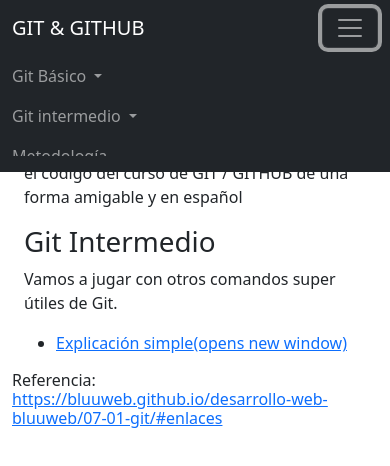
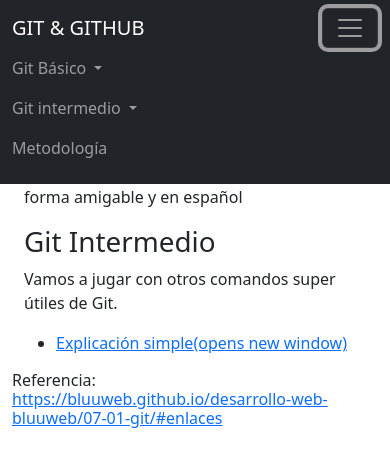
Before and after one commit to NelmerAyala/GitAndGithubFundamentalsMethodology, a plain HTML site: page index.html in a window 390 px wide. Both pictures are taken after a click on the button "Toggle navigation". Drawn offline with nearby package versions, Linux system fonts and the light colour scheme.

Commit message:
modificaciones de navbar

```diff
--- a/index.html
+++ b/index.html
@@ -23,7 +23,7 @@
   </style>
   <body>
     <nav class="navbar navbar-expand-lg fixed-top navbar-dark bg-dark">
-      <div class="container">
+      <!-- <div class="container-fluid">
         <a class="navbar-brand" href="#">GIT & GITHUB</a>
         <button
           class="navbar-toggler"
@@ -39,8 +39,23 @@
         <div class="collapse navbar-collapse" id="navbarScroll">
           <ul
             class="navbar-nav me-auto my-2 my-lg-0 navbar-nav-scroll"
-            style="--bs-scroll-height: 100px"
-          >
+            style="--bs-scroll-height: 200px"
+          > -->
+      <div class="container-fluid">
+        <a class="navbar-brand" href="#">GIT & GITHUB</a>
+        <button
+          class="navbar-toggler"
+          type="button"
+          data-bs-toggle="collapse"
+          data-bs-target="#navbarSupportedContent"
+          aria-controls="navbarSupportedContent"
+          aria-expanded="false"
+          aria-label="Toggle navigation"
+        >
+          <span class="navbar-toggler-icon"></span>
+        </button>
+        <div class="collapse navbar-collapse" id="navbarSupportedContent">
+          <ul class="navbar-nav me-auto mb-2 mb-lg-0">
             <li class="nav-item dropdown">
               <a
                 class="nav-link dropdown-toggle"
```
